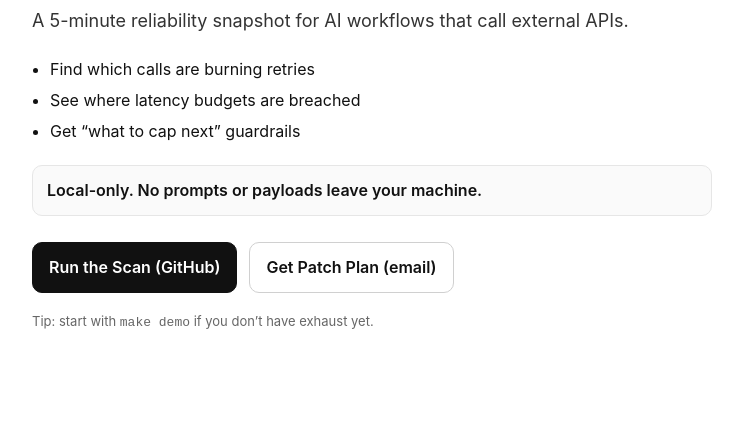
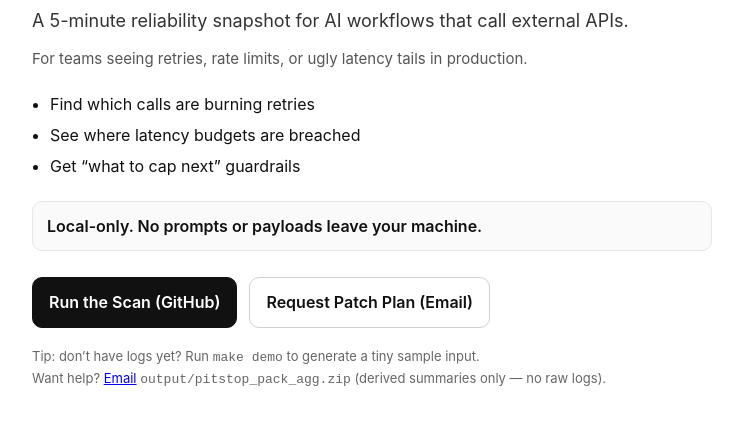
Before and after one commit to SirBrenton/pitstop-scan, a plain HTML site: page docs/index.html in a window 1280 px wide. Shown: the part 124-548 px from the top of the page, without its empty margins (268-1011 px from the left). Drawn offline with Linux system fonts and the light colour scheme.

Commit message:
Polish README + landing copy

```diff
--- a/docs/index.html
+++ b/docs/index.html
@@ -106,6 +106,9 @@
     <p class="subhead">
       A 5-minute reliability snapshot for AI workflows that call external APIs.
     </p>
+    <p class="subhead" style="margin-top:-10px; color:#555; font-size:15px;">
+      For teams seeing retries, rate limits, or ugly latency tails in production.
+    </p>
 
     <ul>
       <li>Find which calls are burning retries</li>
@@ -121,12 +124,13 @@
       <a class="button" href="https://github.com/SirBrenton/pitstop-scan">Run the Scan (GitHub)</a>
       <a class="button secondary"
          href="mailto:brentondwilliams@gmail.com?subject=Pitstop%20Scan%20Patch%20Plan&body=Hi%20Brent%2C%0A%0AI%27d%20like%20the%20Pitstop%20Scan%20Patch%20Plan.%0A%0AContext%3A%20%5Btooling%2Fstack%5D%0AScope%3A%20%5Bwhich%20workflows%5D%0A%0AThanks%2C%0A%5Bname%5D">
-        Get Patch Plan (email)
+        Request Patch Plan (Email)
       </a>
     </div>
 
     <div class="fineprint">
-      Tip: start with <code>make demo</code> if you don’t have exhaust yet.
+      Tip: don’t have logs yet? Run <code>make demo</code> to generate a tiny sample input.<br>
+      Want help? <a href="mailto:brentondwilliams@gmail.com">Email</a> <code>output/pitstop_pack_agg.zip</code> (derived summaries only — no raw logs).
     </div>
   </div>
 </body>
```
Also changed, not shown: 1 other file.
